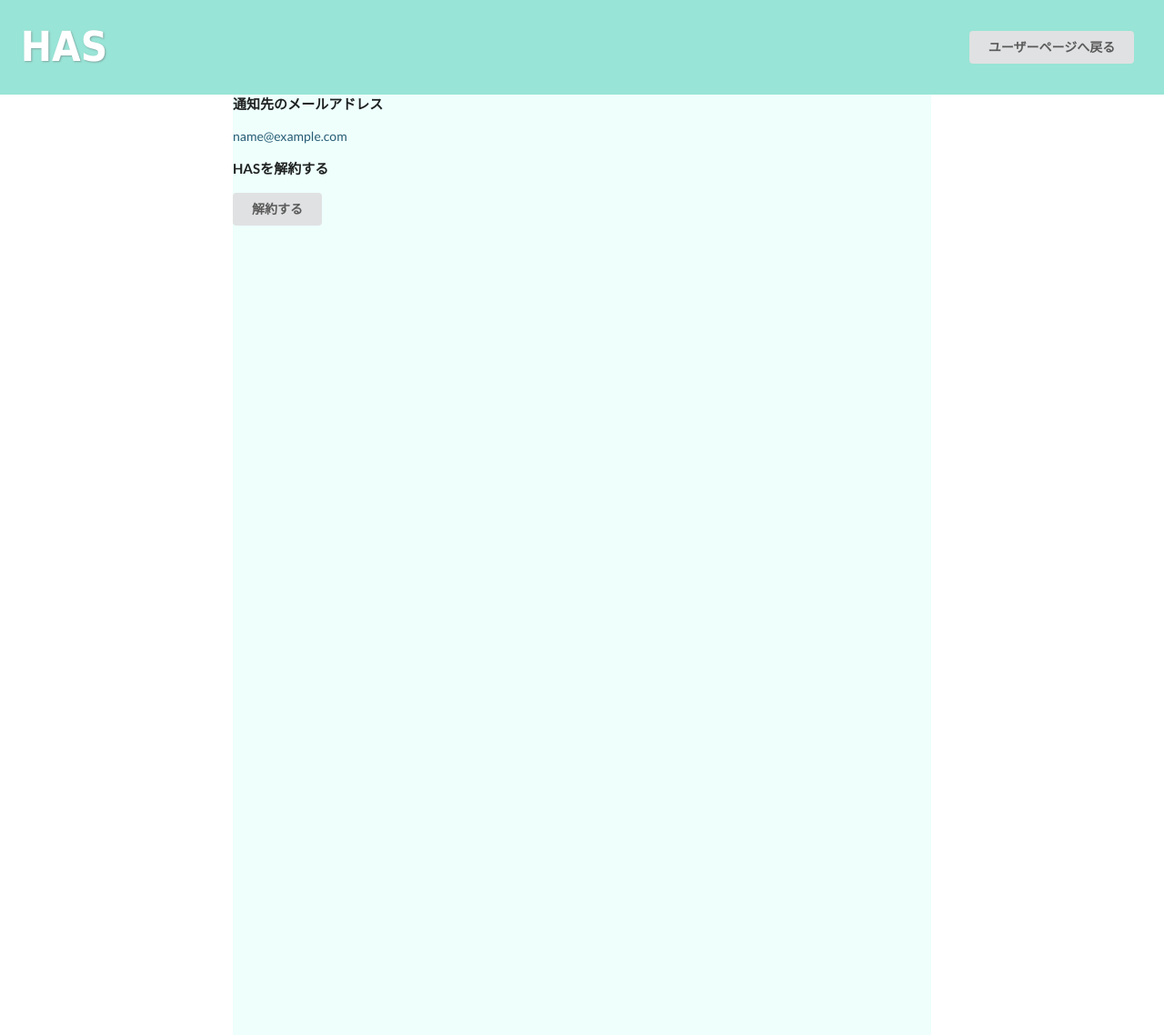
After one commit to M-82s7503/enpit2018_webapp3, a Rails app: page /users/setting in a window 1280 px wide. The commit adds this page. Shown: the whole page at 91% size. Run offline with Rails 7, Linux system fonts and the light colour scheme; the visitor is signed in with stand-in values (Sample User, id 1); style sheets or scripts are compiled from the project's sources.

Commit message:
settingを追加して、モックのボタンだけ配置

```diff
--- a/app/controllers/users_controller.rb
+++ b/app/controllers/users_controller.rb
@@ -7,4 +7,5 @@ class UsersController < ApplicationController
   end
 
   def show; end
+  def setting; end
 end
--- /dev/null
+++ b/app/views/users/setting.html.erb
@@ -0,0 +1,32 @@
+<div class = "hs-user">
+
+  <div class="hs-user--header">
+    <div class = "has-logo">
+      <a href="<%= url_for(home_path) %>">
+        <h1>HAS</h1>
+      </a>
+    </div>
+    <div class="button-area">
+        <div class="ui buttons">
+          <a href="<%= url_for(users_path) %>">
+            <button class="ui button">
+              ユーザーページへ戻る
+            </button>
+          </a>
+        </div>
+    </div>
+  </div>
+
+  <div class = "hs-project">
+    <p> 通知先のメールアドレス </p>
+    <div> <%= current_user.email %> </div>
+
+    <p> HASを解約する　</p>
+    <button class="ui button">
+      解約する
+    </button>
+
+  </div>
+
+
+</div>
--- a/config/routes.rb
+++ b/config/routes.rb
@@ -16,6 +16,7 @@ Rails.application.routes.draw do
 
   root 'users#index'
   get 'users', to: 'users#index'
+  get 'users/setting', to: 'users#setting'
   # get 'users', to: 'users#index', as:'users'
   # For details on the DSL available within this file, see http://guides.rubyonrails.org/routing.html
 end
```
Also changed, not shown: app/views/users/index.html.erb (+11 -1 lines).
